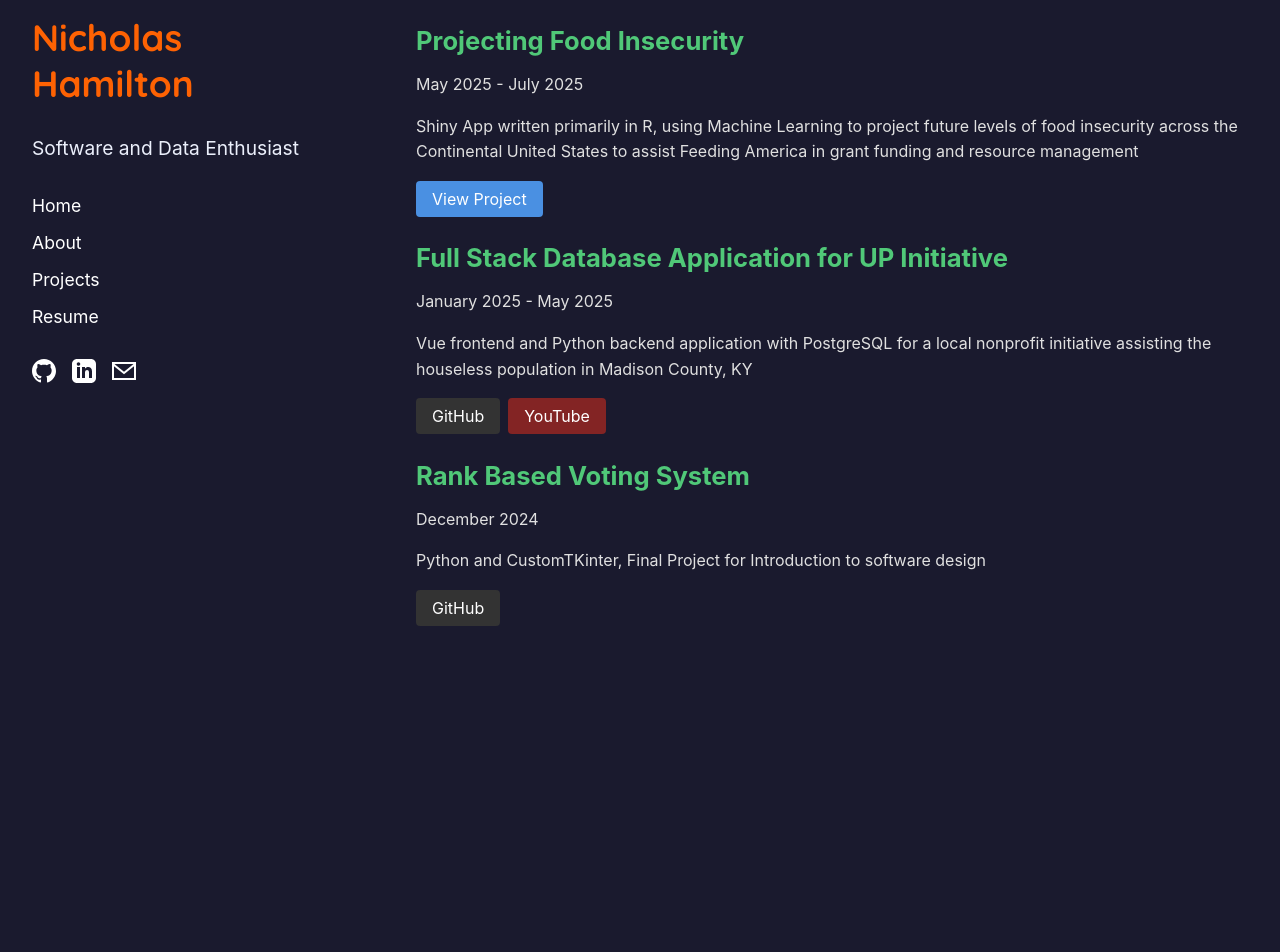
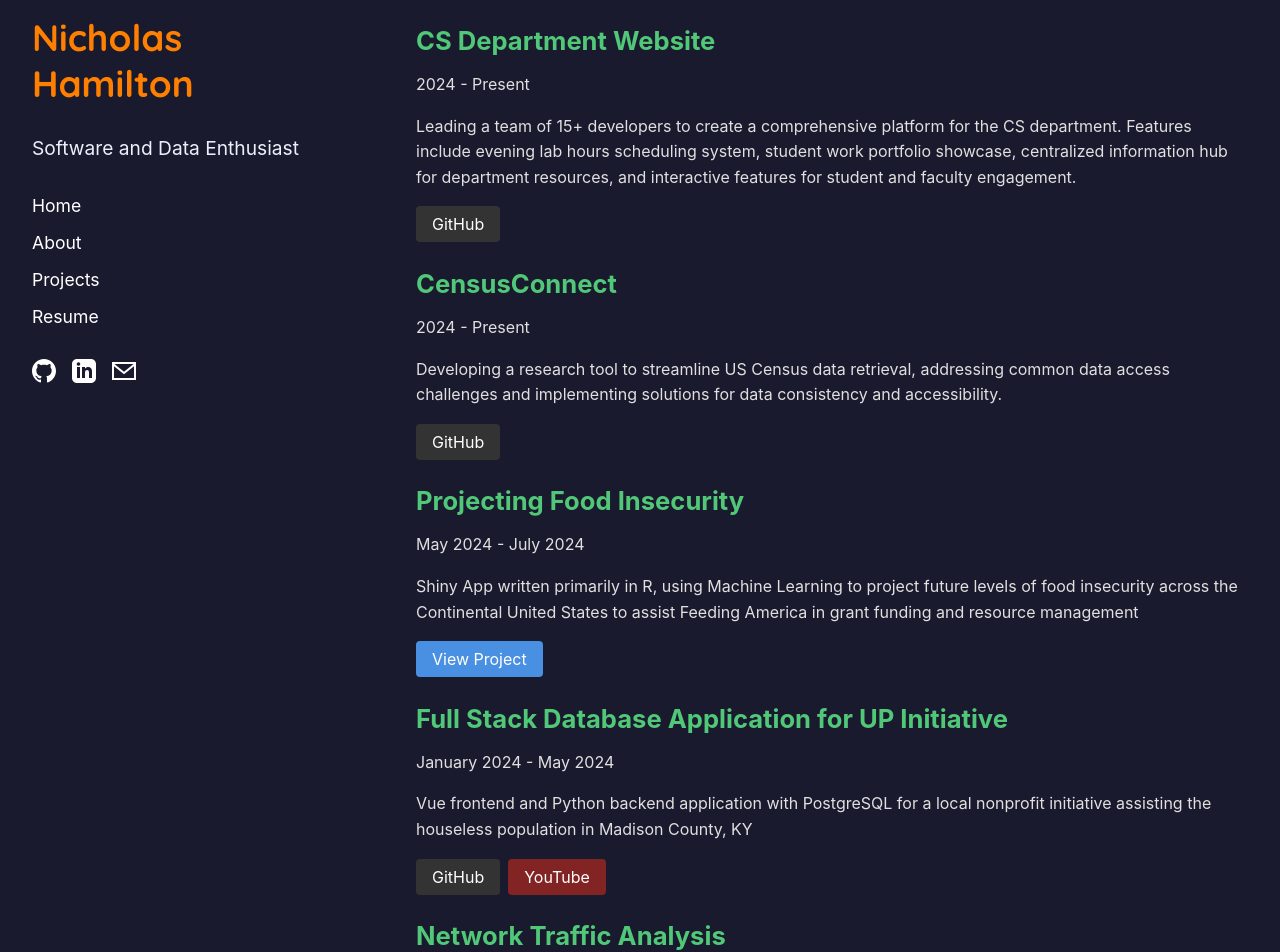
Before and after one commit to hamiltonnBC/portfolio-project, a React (Create React App) app: page /projects in a window 1280 px wide. Shown: the part 93-1045 px from the top of the page. Before the commit the page ends 800 px from the top, so only its background shows below. Built offline with nearby package versions, Linux system fonts and the light colour scheme.

Commit message:
added new projects

```diff
--- a/src/pages/projects/projects_page.js
+++ b/src/pages/projects/projects_page.js
@@ -107,26 +107,46 @@ const ProjectsPage = () => {
     // Project data array containing information for each project
     const projects = [
         {
+            title: "CS Department Website",
+            description: "Leading a team of 15+ developers to create a comprehensive platform for the CS department. Features include evening lab hours scheduling system, student work portfolio showcase, centralized information hub for department resources, and interactive features for student and faculty engagement.",
+            githubLink: "https://github.com/BC-CS-Website-Team/CS_TA_Website",
+            status: "In Progress",
+            date: "2024 - Present"
+        },
+        {
+            title: "CensusConnect",
+            description: "Developing a research tool to streamline US Census data retrieval, addressing common data access challenges and implementing solutions for data consistency and accessibility.",
+            githubLink: "https://github.com/hamiltonnBC/CensusConnect.git",
+            status: "In Development",
+            date: "2024 - Present"
+        },
+        {
             title: "Projecting Food Insecurity",
             description: "Shiny App written primarily in R, using Machine Learning to project future levels of food insecurity across the Continental United States to assist Feeding America in grant funding and resource management",
             link: "https://virginiatechdatascienceforthepublicgood2024foodinsecurity.shinyapps.io/VTDSPGPFI/",
-            date: "May 2025 - July 2025"
+            date: "May 2024 - July 2024"
         },
         {
             title: "Full Stack Database Application for UP Initiative",
             description: "Vue frontend and Python backend application with PostgreSQL for a local nonprofit initiative assisting the houseless population in Madison County, KY",
             githubLink: "https://github.com/2024-databases-bereacollege/client-project-up-unhoused-persons-initiative-team",
             youtubeLink: "https://youtu.be/Run8F22sIcs?si=nKssADWBe_TkOUi0",
-            date: "January 2025 - May 2025"
+            date: "January 2024 - May 2024"
+        },
+        {
+            title: "Network Traffic Analysis",
+            description: "Conducted detailed analysis of school network traffic using Wireshark. Implemented data visualization and pattern recognition techniques.",
+            githubLink: "https://github.com/hamiltonnBC/NetworkTrafficAnalysis_BC",
+            link: "https://networktrafficanalysis-bc-1.onrender.com/",
+            date: "October 2024"
         },
         {
             title: "Rank Based Voting System",
             description: "Python and CustomTKinter, Final Project for Introduction to software design",
             githubLink: "https://github.com/hamiltonnBC/RankBasedVotingSystem",
-            date: "December 2024"
+            date: "December 2023"
         }
     ];
-
     return (
         <div className="projects_page">
             <h1>My Projects</h1>
--- a/src/pages/projects/projects_styles.css
+++ b/src/pages/projects/projects_styles.css
@@ -80,3 +80,24 @@
     text-align: center;
   }
 }
+
+
+/* Project Status Styling */
+.project_status {
+  display: inline-block;
+  padding: 0.25rem 0.75rem;
+  border-radius: 1rem;
+  font-size: 0.875rem;
+  font-weight: 500;
+  margin-bottom: 0.75rem;
+}
+
+.in_progress {
+  background-color: #4a90e2;
+  color: white;
+}
+
+.in_development {
+  background-color: #50c878;
+  color: white;
+}
```
Also changed, not shown: 1 other file (tests, documents, lock files or other folders).
